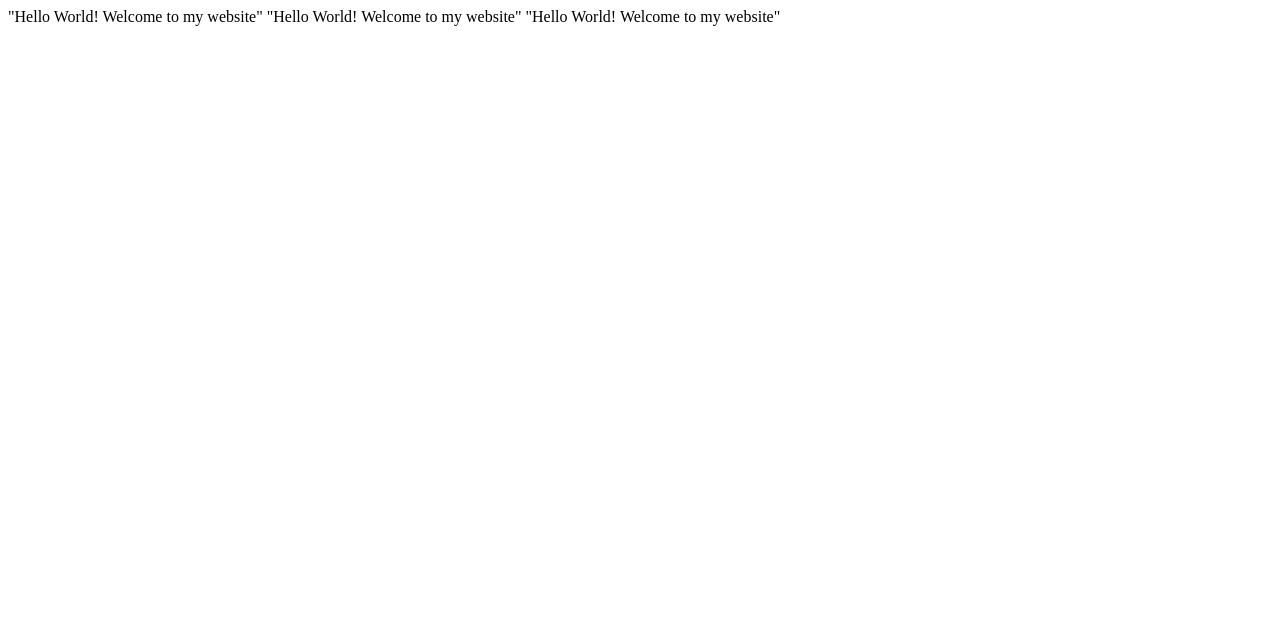
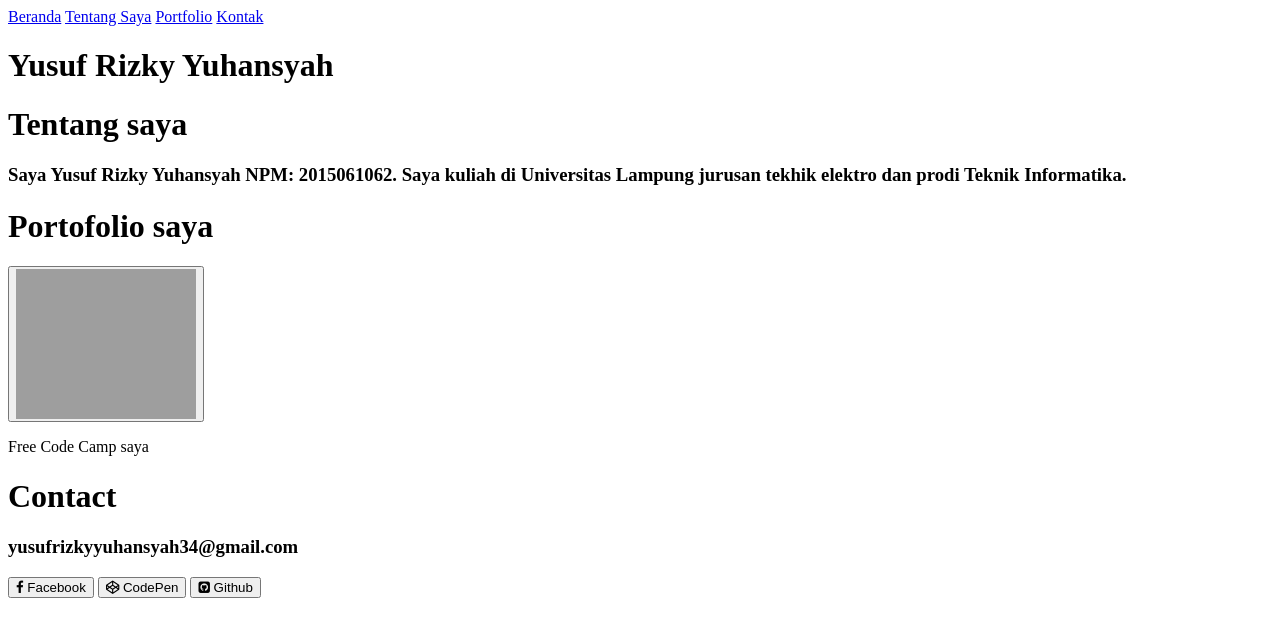
Before and after one commit to xellyx/yusuf.github.io, a plain HTML site: page index.html in a window 1280 px wide. Drawn offline with Linux system fonts and the light colour scheme; grey boxes are pictures that could not be loaded.

Commit message:
first commit

```diff
--- a/index.html
+++ b/index.html
@@ -1,3 +1,66 @@
-"Hello World! Welcome to my website"
-"Hello World! Welcome to my website"
-"Hello World! Welcome to my website"
+<link rel="stylesheet" href="https://maxcdn.bootstrapcdn.com/font-awesome/4.5.0/css/font-awesome.min.css">
+
+<div class="body">
+  <!--Navbar-->
+  <div class="navbar navbar-default navbar-fixed-top">
+    <div class="container-fluid">
+      <div class="navbar-left">
+        <a class="active" href="#home">Beranda</a>
+        <a href="#about">Tentang Saya</a>
+        <a href="#portfolio">Portfolio</a>
+        <a href="#contact">Kontak</a>
+      </div>
+    </div>
+  </div>
+
+  <!--body-->
+  <div class="container-fluid">
+
+    <!--home title-->
+    <div class "container">
+      <a class="NavAnchor" id="home"></a>
+      <div id="home">
+        <h1>Yusuf Rizky Yuhansyah</h1>
+      </div>
+    </div>
+    <!--about-->
+    <div class="container">
+      <a class="NavAnchor" id="about"></a>
+      <div id="about">
+        <h1>Tentang saya</h1>
+        <div class="row">
+          <div class="col-md-6">
+            <h3>Saya Yusuf Rizky Yuhansyah NPM: 2015061062. Saya kuliah di Universitas Lampung jurusan tekhik elektro dan prodi Teknik Informatika.</h3></div>
+          <div class="col-md-6 text-center">
+
+        </div>
+      </div>
+    </div>
+    <!--portfolio-->
+    <div class="container">
+      <a class="NavAnchor" id="portfolio"></a>
+      <div id="portfolio">
+        <h1>Portofolio saya</h1>
+        <a href="https://codepen.io/xellyx-van-de-corteno" target="_blank"><button>
+  <img src="https://pbs.twimg.com/profile_images/1276770212927410176/qTgTIejk_400x400.jpg" style= "height: 150px; width: 180px"></img></button></a>
+        <p>Free Code Camp saya</p>
+      </div>
+    </div>
+    <!--contact-->
+    <div class="container">
+      <a class="NavAnchor" id="contact"></a>
+      <div id="contact">
+        <h1>Contact</h1>
+        <div class="row">
+          <div class="col-md-6 text-center">
+            <h3>yusufrizkyyuhansyah34@gmail.com</h3>
+          </div>
+          <div class="col-md-6 text-center">
+            <a href="https://web.facebook.com/Lxrth/" target="_blank"><button class="btn btn-default pull-center"><i class="fa fa-facebook"></i> Facebook</button></a>
+            <a href="https://codepen.io/xellyx-van-de-corteno" target="_blank"><button class="btn btn-default pull-center" role="button"><i class="fa fa-codepen"></i> CodePen</button></a>
+            <a href="https://github.com/xellyx" target="_blank"><button class="btn btn-default pull-Center" role="button"><i class="fa fa-github-square"></i> Github</button></a>
+          </div>
+        </div>
+      </div>
+    </div>
+  </div>
```
